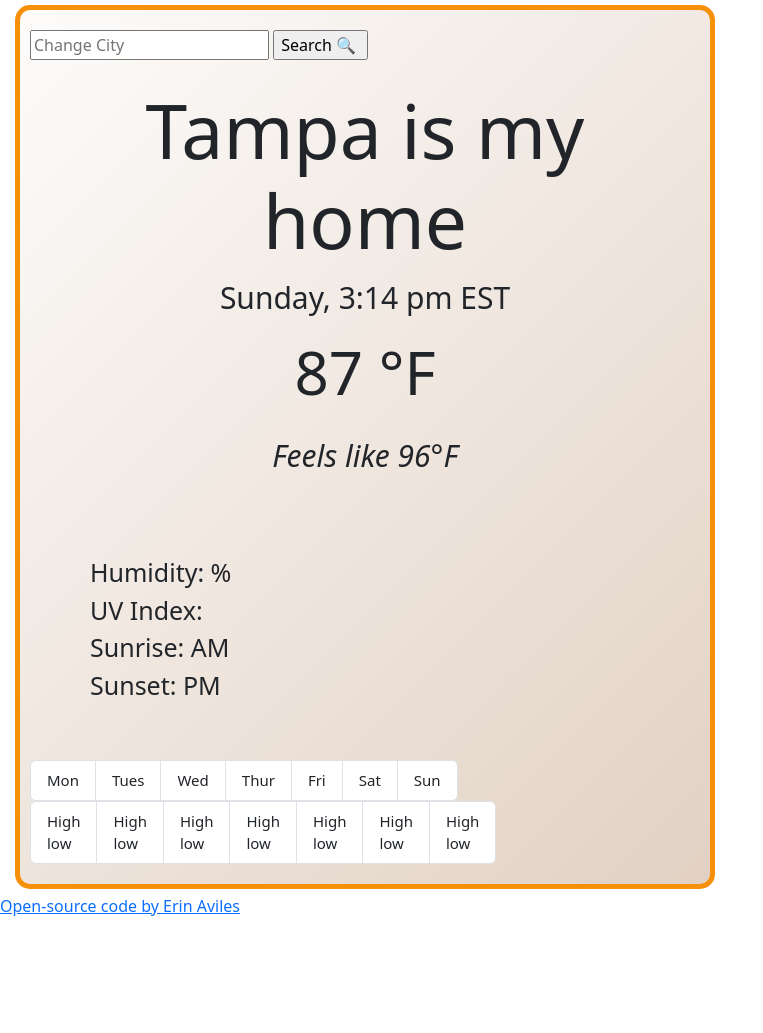
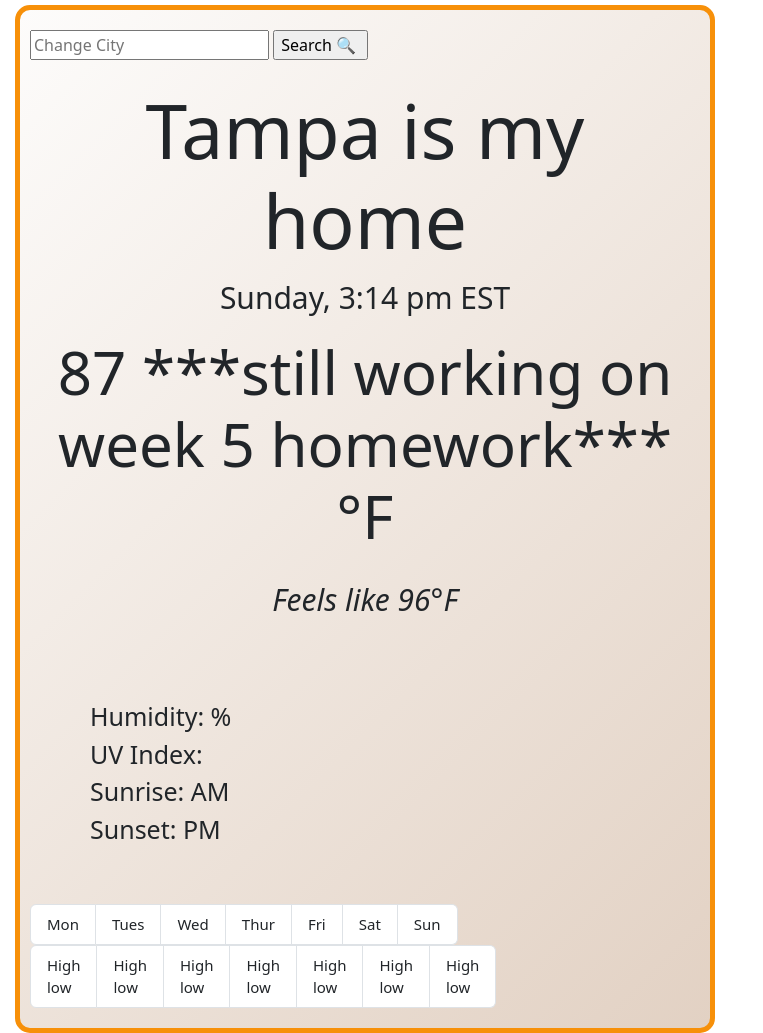
Before and after one commit to erinaviles83/Weather-App, a plain HTML site: page index.html in a window 1280 px wide. Shown: the top 1033 px of the page, without its empty margins (0-763 px from the left). Before the commit the page ends 918 px from the top, so only its background shows below. Drawn offline with nearby package versions, Linux system fonts and the light colour scheme.

Commit message:
added note
Week 5 still needs to be added

```diff
--- a/index.html
+++ b/index.html
@@ -18,7 +18,7 @@
         <p id="date">
           Monday 9:00pm EST
         </p>
-        <h2 id="temperature" class="temperature">87
+        <h2 id="temperature" class="temperature">87 ***still working on week 5 homework***
             <span class="units">°F</span>
         </h2>
 
```
